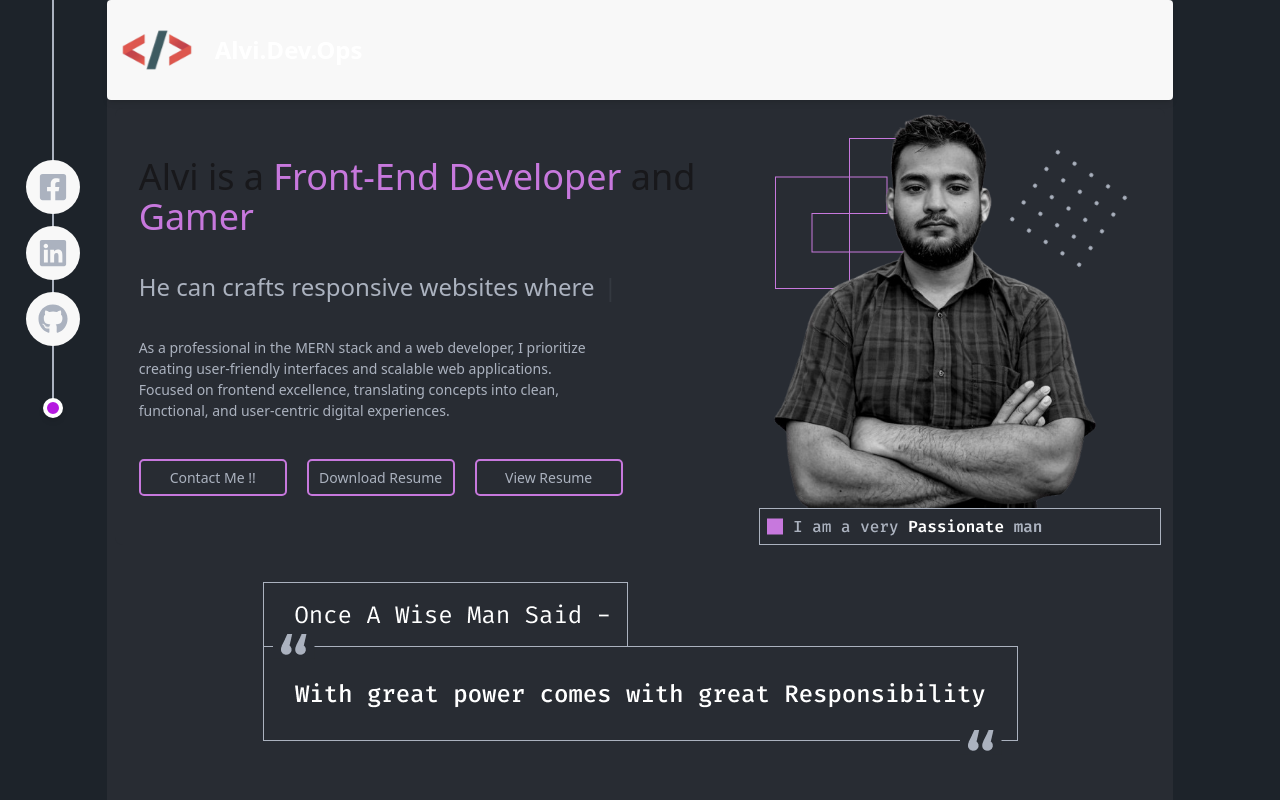
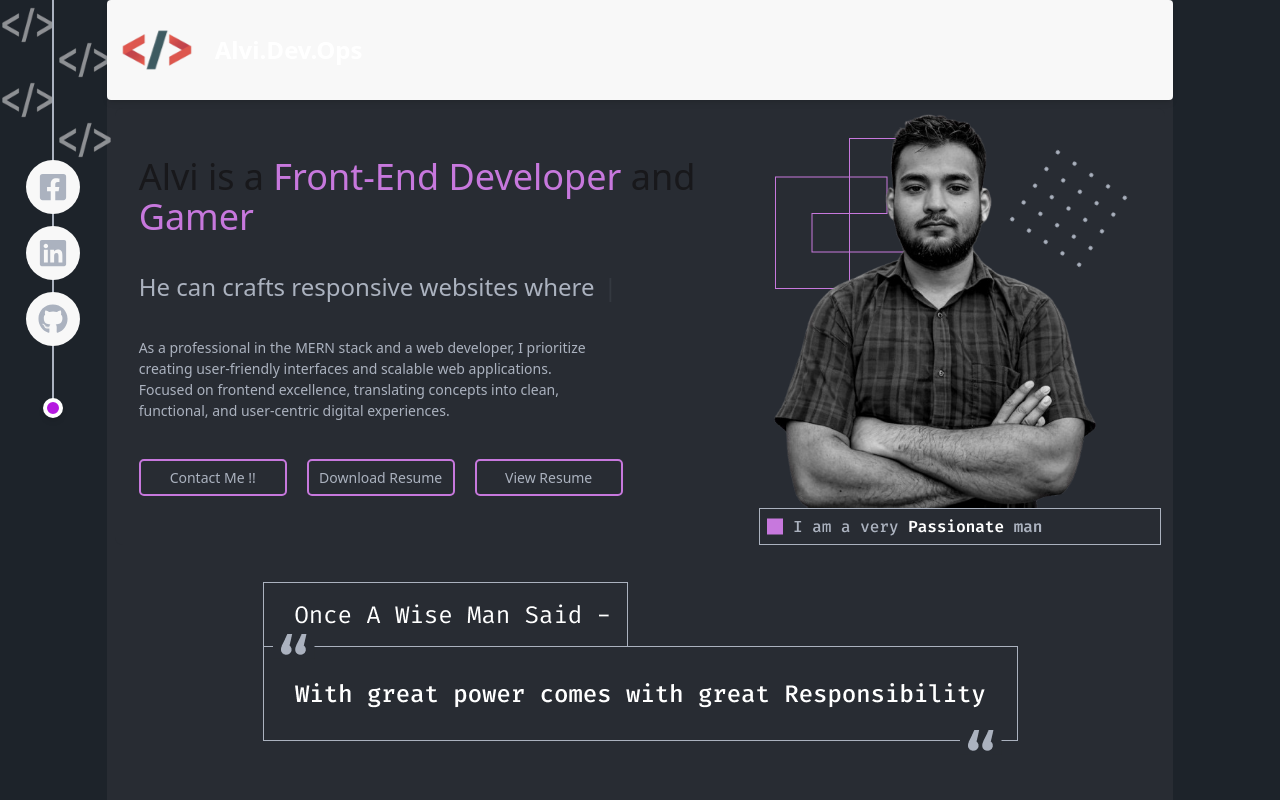
Before and after one commit to KINGALVI/KING-ALVI-portfolio, a React (Vite) app: page / in a window 1280 px wide. Shown: the top 800 px of the page. Built offline with nearby package versions, Linux system fonts and the light colour scheme.

Commit message:
edited some code

```diff
--- a/src/App.css
+++ b/src/App.css
@@ -7,6 +7,9 @@
 /* Set global background color for the body */
 body {
   background-color: oklch(25.33% 0.016 252.42);
+  /* background-image: url('../public/Images/Coding-Background.png');
+  background-repeat: repeat;
+  background-size: contain; */
 }
 
 /* Active link styling */
--- a/src/components/Main-Section/Home/Home.jsx
+++ b/src/components/Main-Section/Home/Home.jsx
@@ -60,7 +60,6 @@ const Home = () => {
                     <p className="text-[#ABB2BF] pb-2.5 text-center lg:text-left lg:w-[450px] animate-fadeSlide delay-300">
                         As a professional in the MERN stack and a web developer, I prioritize creating user-friendly interfaces and scalable web applications. Focused on frontend excellence, translating concepts into clean, functional, and user-centric digital experiences.
                     </p>
-
                     <div className="md:flex lg:justify-start justify-center grid gap-5 mt-5 animate-fadeSlide delay-500">
                         <Link to={"/Contacts"} className="Link-Button text-[#ABB2BF] hover:animate-pulse">
                             Contact Me !!
--- a/src/components/Side-Design/Left-Side-Design.jsx
+++ b/src/components/Side-Design/Left-Side-Design.jsx
@@ -1,11 +1,19 @@
 import { FaGithub, FaFacebookSquare, FaLinkedin } from "react-icons/fa";
+import Code from "../../../public/Images/Coding-Background.png";
 
 const Left_Side_Design = () => {
     return (
         <div className="w-[250px] hidden md:block relative">
+            {/* <p className="text-[#ABB2BF] absolute text-[35px] font-semibold">{"</>"}</p> */}
             {/* Sticky container for line + icons */}
             <div className="sticky top-0 flex flex-col items-center">
                 {/* Vertical line behind icons */}
+                <img src={Code} className="absolute w-[100px] left-[-22px] top-[-25px]" alt="Code Image 1" />
+                <img src={Code} className="absolute w-[100px] left-[35px] top-2.5" alt="Code Image 2" />
+
+                <img src={Code} className="absolute w-[100px] left-[-22px] top-[50px]" alt="Code Image 3" />
+                <img src={Code} className="absolute w-[100px] left-[35px] top-[90px]" alt="Code Image 4" />
+
                 <div className="absolute top-0 left-1/2 -translate-x-1/2 h-[400px] border-l-2 border-[#ABB2BF] z-0" />
 
                 {/* Social icons above the line */}
```
Also changed, not shown: public/Images/Coding-Background.png (added).
